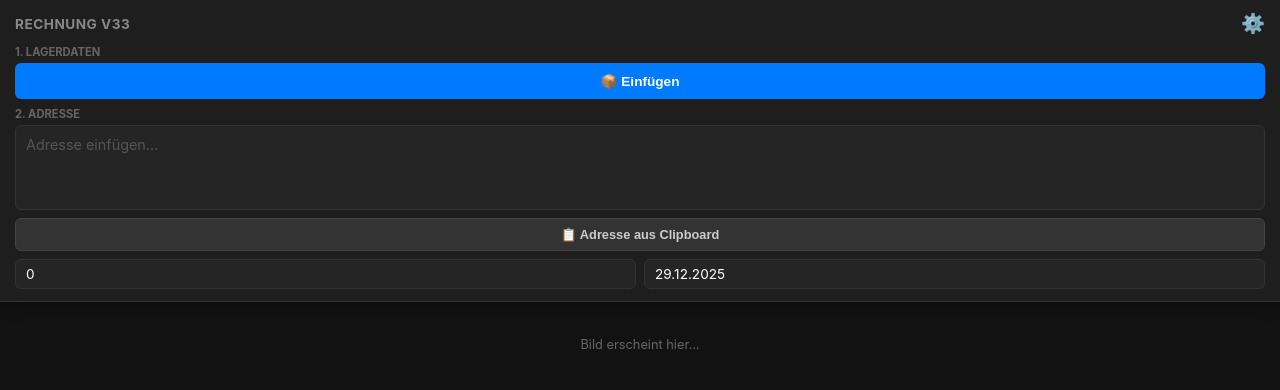
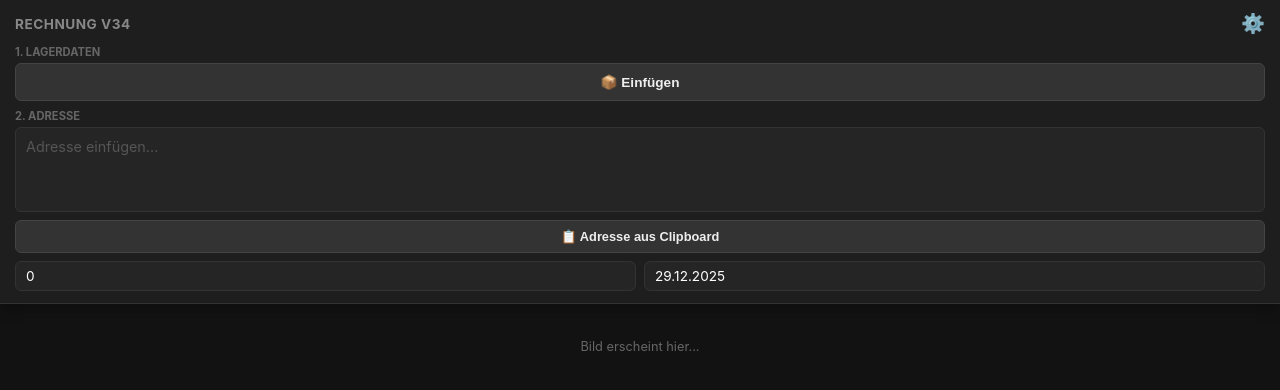
Before and after one commit to cvf7kjyrpz-create/Rechnung-, a plain HTML site: page index.html in a window 1280 px wide. Drawn offline with Linux system fonts and the light colour scheme.

Commit message:
Update index.html

```diff
--- a/index.html
+++ b/index.html
@@ -3,7 +3,7 @@
 <head>
     <meta charset="UTF-8">
     <meta name="viewport" content="width=device-width, initial-scale=1, maximum-scale=1, user-scalable=no">
-    <title>Rechnung V33</title>
+    <title>Rechnung V34</title>
     <script src="https://html2canvas.hertzen.com/dist/html2canvas.min.js"></script>
 
     <style>
@@ -15,14 +15,14 @@
             margin: 0; padding: 0;
             display: flex; flex-direction: column;
             align-items: center;
-            font-size: 14px; /* Basis-Schriftgröße verkleinert */
+            font-size: 14px;
         }
 
         /* --- COCKPIT --- */
         .cockpit {
             width: 100%;
             background: #1e1e1e;
-            padding: 12px 15px; /* Weniger Padding */
+            padding: 12px 15px;
             box-sizing: border-box;
             border-bottom: 1px solid #333;
             position: sticky; top: 0; z-index: 100;
@@ -34,21 +34,29 @@
         }
         .app-lbl { font-weight: 700; font-size: 0.85rem; letter-spacing: 0.5px; color: #888; }
 
-        /* KOMPAKTE BUTTONS */
+        /* EINHEITLICHE DUNKLE BUTTONS */
         .btn-action {
-            background: #007aff; color: #fff; border: none;
+            background: #333; /* Dunkelgrau statt Blau */
+            color: #eee;
+            border: 1px solid #444; /* Feiner Rand */
             width: 100%; padding: 10px; border-radius: 6px;
             font-size: 0.85rem; font-weight: 600; cursor: pointer;
             display: flex; align-items: center; justify-content: center; gap: 6px;
-            margin-bottom: 8px; /* Weniger Abstand */
-            transition: background 0.2s;
+            margin-bottom: 8px;
+            transition: all 0.2s;
         }
-        .btn-action:active { background: #0062cc; transform: scale(0.98); }
+        .btn-action:active {
+            background: #252525; /* Noch dunkler beim Klick */
+            border-color: #555;
+            transform: scale(0.98);
+            color: #fff;
+        }
 
-        .btn-secondary {
-            background: #333; color: #ccc; border: 1px solid #444;
+        /* Hilfsklasse für etwas kompaktere Buttons (z.B. der zweite) */
+        .btn-compact {
             padding: 8px; font-size: 0.8rem;
         }
+
         .btn-icon { background: none; border: none; font-size: 1.2rem; cursor: pointer; padding: 0; color: #ccc; }
 
         /* INPUTS (Dark & Compact) */
@@ -125,7 +133,7 @@
 
     <div class="cockpit">
         <div class="header-row">
-            <span class="app-lbl">RECHNUNG V33</span>
+            <span class="app-lbl">RECHNUNG V34</span>
             <button onclick="document.getElementById('settingsModal').style.display='flex'" class="btn-icon">⚙️</button>
         </div>
 
@@ -138,7 +146,7 @@
         <div class="addr-box">
             <textarea id="addrInput" class="inp-addr" placeholder="Adresse einfügen..." oninput="regeneratePreview()"></textarea>
         </div>
-        <button class="btn-action btn-secondary" onclick="pasteAddress()">
+        <button class="btn-action btn-compact" onclick="pasteAddress()">
             📋 Adresse aus Clipboard
         </button>
 
```
